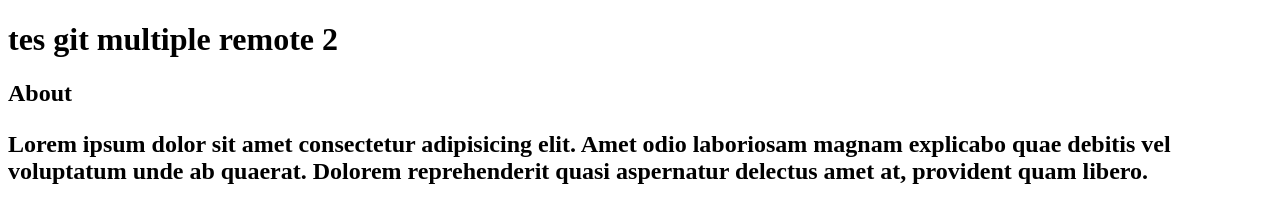
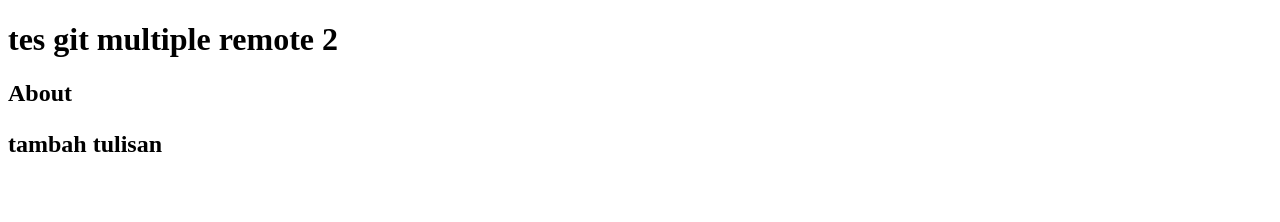
Before and after one commit to manusia-biasa630/git_testMR2, a plain HTML site: page about.html in a window 1280 px wide. Drawn offline with Linux system fonts and the light colour scheme.

Commit message:
mengganti isi paragraf

```diff
--- a/about.html
+++ b/about.html
@@ -10,9 +10,7 @@
     <h1>tes git multiple remote 2</h1>
     <h2>About<h2>
     <p>
-        Lorem ipsum dolor sit amet consectetur adipisicing elit. Amet odio laboriosam magnam
-        explicabo quae debitis vel voluptatum unde ab quaerat.
-        Dolorem reprehenderit quasi aspernatur delectus amet at, provident quam libero.
+        tambah tulisan
     </p>
 </body>
 </html>
```
